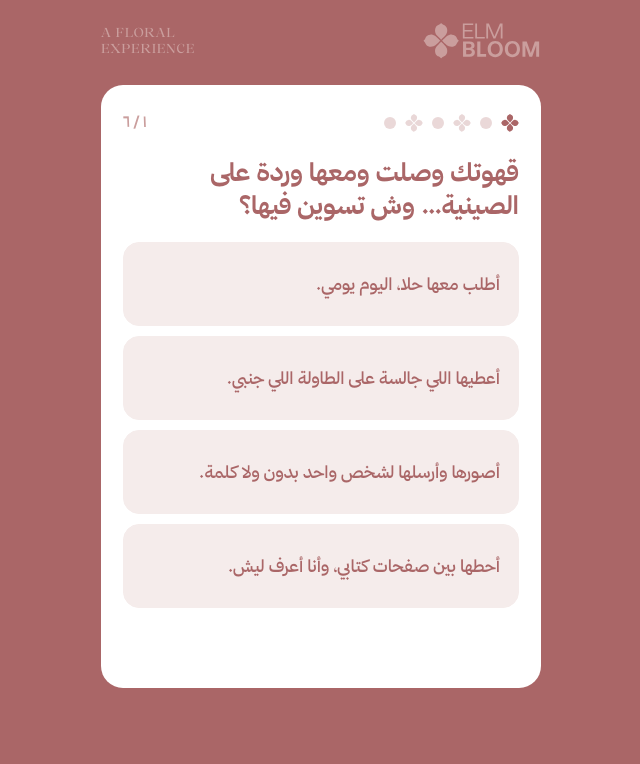
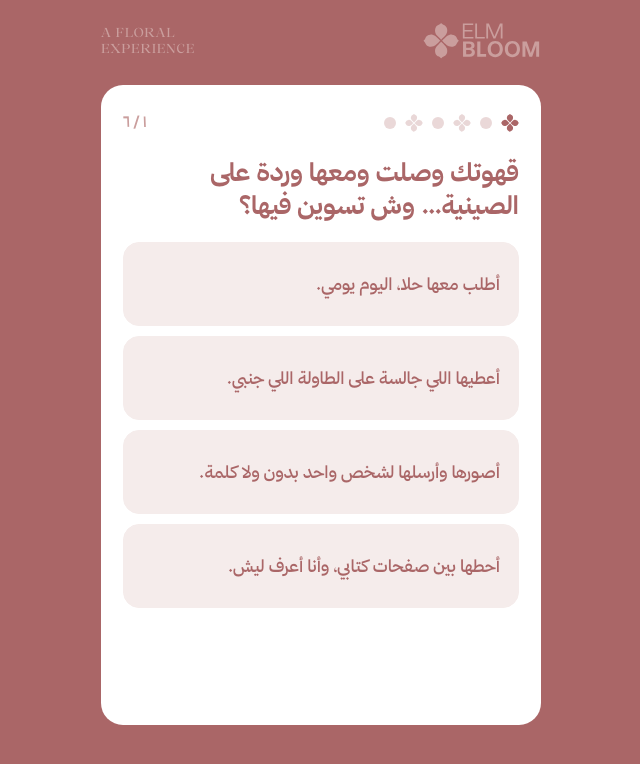
Before and after one commit to ahmad-91/elm-bloom, a plain HTML site: page dist/index.html in a window 1280 px wide. Both pictures are taken after a click on the button "ابدئي". Shown: the whole page, without its empty margins (319-959 px from the left). Drawn offline with Linux system fonts and the light colour scheme.

Commit message:
Update quiz card styling in index.html and dist/index.html to include align-content and min-height properties, improving layout consistency and visual appearance.

```diff
--- a/dist/index.html
+++ b/dist/index.html
@@ -64,7 +64,7 @@ button{font:inherit;color:inherit}
 .primary:active{transform:scale(.985)}
 
 /* الأسئلة. مؤشر التقدم من نقشة الموسم: بتلة، دائرة، بتلة */
-.quiz-card{display:grid;gap:20px}
+.quiz-card{display:grid;gap:20px;align-content:start;min-height:640px}
 .progress{display:flex;justify-content:space-between;align-items:center;gap:12px}
 .pattern{display:flex;align-items:center;gap:9px}
 .pattern i{display:block;color:var(--blush);opacity:.4;transition:opacity .3s,color .3s}
```
Also changed, not shown: index.html (+1 -1 lines).
